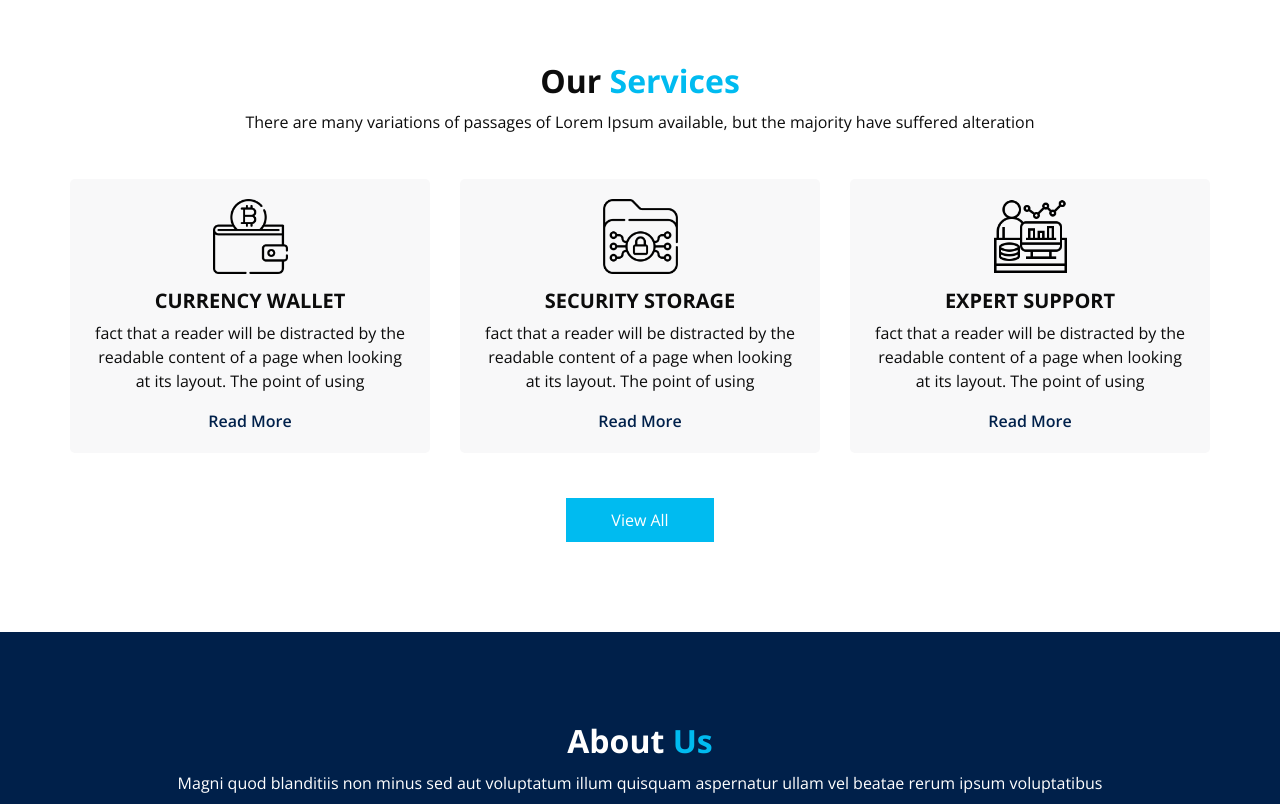
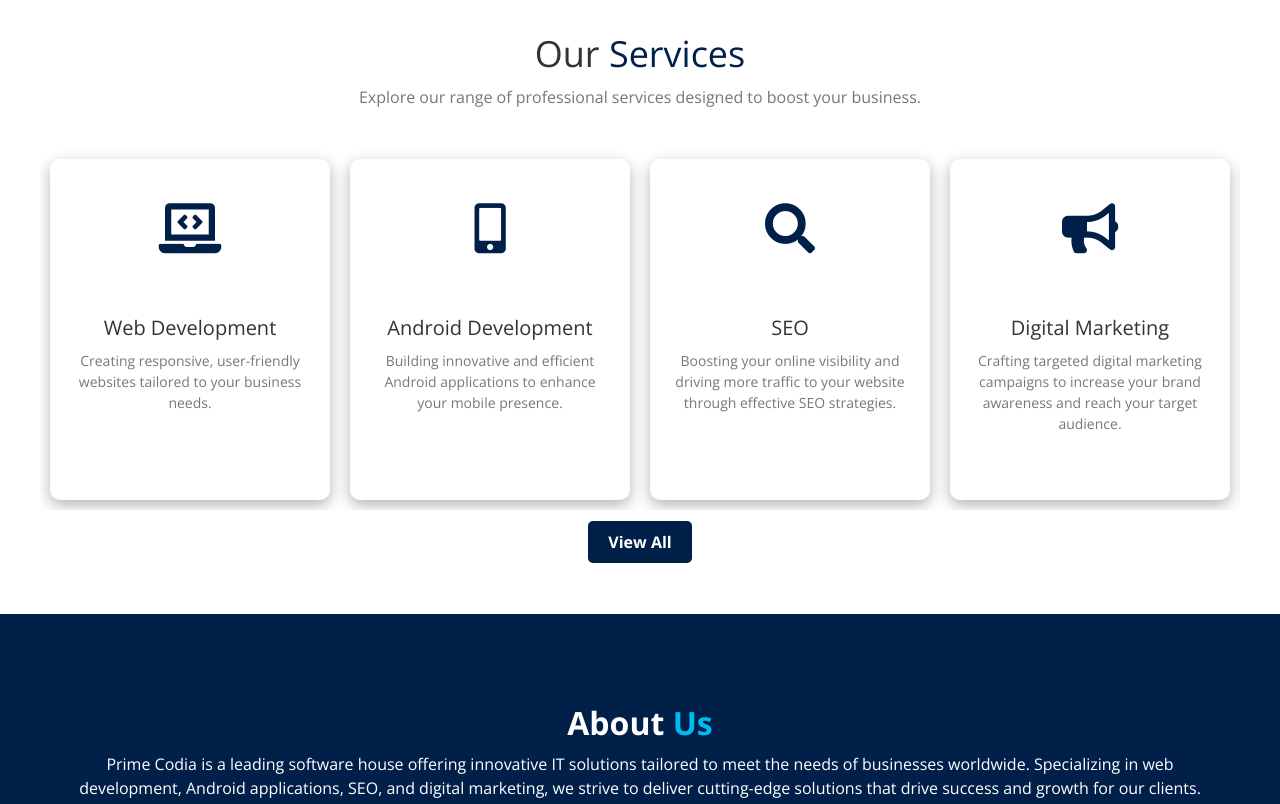
Before and after one commit to umerhere23/PrimeCodia, a plain HTML site: page index.html in a window 1280 px wide. Shown: the part 900-1704 px from the top of the page. Drawn offline with nearby package versions, Linux system fonts and the light colour scheme; some packages are replaced by stand-ins of ours.

Commit message:
Template Services

```diff
--- a/css/style.css
+++ b/css/style.css
@@ -928,3 +928,164 @@ a:focus {
   color: inherit;
 }
 /*# sourceMappingURL=style.css.map */
+.custom_padding {
+  padding:60px 0px;
+}
+
+.prime_service_container {
+  position: relative;
+}
+
+.prime_container {
+  max-width: 1200px;
+  margin: 0 auto;
+}
+
+.prime_heading_container {
+  text-align: center;
+  margin-bottom: 40px;
+}
+
+.prime_heading_container h2 {
+  font-size: 36px;
+  color: #333;
+}
+
+.prime_heading_container h2 span {
+  color:  #00204a;
+}
+
+.prime_heading_container p {
+  font-size: 16px;
+  color: #777;
+  margin-top: 10px;
+}
+
+.prime_service_slider_wrapper {
+  overflow: hidden;
+  position: relative;
+}
+
+.prime_service_slider {
+  display: flex;
+  transition: transform 1s ease;
+}
+
+.prime_box {
+  background: #fff;
+  border: 1px solid #ddd;
+  margin: 10px;
+  border-radius: 8px;
+  overflow: hidden;
+  box-shadow: 0 2px 8px rgba(0, 0, 0, 0.1);
+  text-align: center;
+  flex: 0 0 auto; /* Prevent boxes from shrinking */
+  width: calc(25% - 20px); /* Adjust width to fit 3 boxes in a row with margin */
+  box-sizing: border-box; /* Include border in width calculation */
+}
+
+.prime_icon-box {
+  padding: 30px;
+  font-size: 50px;
+  color: #00204a;
+}
+
+.prime_detail-box {
+  padding: 20px;
+}
+
+.prime_detail-box h5 {
+  font-size: 20px;
+  color: #333;
+  margin-bottom: 10px;
+}
+
+.prime_detail-box p {
+  font-size: 14px;
+  color: #777;
+  margin-bottom: 20px;
+}
+
+.prime_detail-box a {
+  color:  #00204a;
+  text-decoration: none;
+  font-weight: bold;
+}
+
+.prime_btn-box {
+  text-align: center;
+  margin-top: 20px;
+}
+
+.prime_btn-box a {
+  background:  #00204a;
+  color: #fff;
+  padding: 10px 20px;
+  border-radius: 5px;
+  text-decoration: none;
+  font-weight: bold;
+}
+
+@media (max-width: 768px) {
+  .prime_box {
+      width: calc(100% - 20px); /* Adjust width for responsive layout */
+  }
+}
+/* Keyframes for animating the cards */
+@keyframes slideInFromLeft {
+  0% {
+      transform: translateX(-100%);
+      opacity: 0;
+  }
+  100% {
+      transform: translateX(0);
+      opacity: 1;
+  }
+}
+
+@keyframes rotateCard {
+  0% {
+    transform: rotateY(0deg);
+  }
+  100% {
+    transform: rotateY(360deg);
+  }
+}
+
+.prime_box {
+  transition: transform 1s ease, opacity 0.5s ease;
+  transform-style: preserve-3d;
+  perspective: 1000px; /* Add perspective for 3D effect */
+  position: relative;
+  border: 2px solid transparent; /* Add a transparent border */
+  border-radius: 10px;
+  overflow: hidden; /* Hide overflow content */
+  box-shadow: 0 5px 15px rgba(0, 0, 0, 0.3); /* Add shadow effect */
+}
+
+.prime_box:hover {
+  animation: rotateCard 1s forwards, removeBlur 1s 1s forwards; /* Add removeBlur animation */
+  border: 2px solid #b0c9ff; /* Change border color on hover */
+  box-shadow: 0 10px 20px rgba(0, 0, 0, 0.5); /* Increase shadow on hover */
+  opacity: 0.8; /* Fade out slightly on hover */
+}
+
+@keyframes removeBlur {
+  0% {
+    filter: blur(3px); /* Add blur effect */
+  }
+  100% {
+    filter: blur(0); /* Remove blur effect after rotation */
+  }
+}
+
+.prime_icon-box,
+.prime_detail-box {
+  backface-visibility: hidden;
+}
+
+.prime_box:not(:hover) {
+  transition: transform 0.5s ease, opacity 0.5s ease;
+  transform: rotateY(0deg);
+  opacity: 1;
+}
--- a/index.html
+++ b/index.html
@@ -14,6 +14,7 @@
   <link rel="shortcut icon" href="images/favicon.png" type="">
 
   <title> PrimeCodia </title>
+  <link rel="stylesheet" href="https://cdnjs.cloudflare.com/ajax/libs/font-awesome/5.15.4/css/all.min.css">
 
   <!-- bootstrap core css -->
   <link rel="stylesheet" type="text/css" href="css/bootstrap.css" />
@@ -99,12 +100,11 @@
                 <div class="col-md-6 ">
                   <div class="detail-box">
                     <h1>
-                      Crypto <br>
-                      Currency
-                    </h1>
+
+ Innovative Web Development               </h1>
                     <p>
-                      Explicabo esse amet tempora quibusdam laudantium, laborum eaque magnam fugiat hic? Esse dicta aliquid error repudiandae earum suscipit fugiat molestias, veniam, vel architecto veritatis delectus repellat modi impedit sequi.
-                    </p>
+                      Experience cutting-edge web development tailored to your business needs.
+                      Our expert team ensures a seamless, user-friendly online presence.                    </p>
                     <div class="btn-box">
                       <a href="" class="btn1">
                         Read More
@@ -126,13 +126,11 @@
                 <div class="col-md-6 ">
                   <div class="detail-box">
                     <h1>
-                      Crypto <br>
-                      Currency
+                      Advanced Android Solutions
                     </h1>
                     <p>
-                      Explicabo esse amet tempora quibusdam laudantium, laborum eaque magnam fugiat hic? Esse dicta aliquid error repudiandae earum suscipit fugiat molestias, veniam, vel architecto veritatis delectus repellat modi impedit sequi.
-                    </p>
-                    <div class="btn-box">
+                      Stay ahead with our state-of-the-art Android applications.
+                      We bring your mobile ideas to life with innovation and efficiency.                    <div class="btn-box">
                       <a href="" class="btn1">
                         Read More
                       </a>
@@ -153,12 +151,11 @@
                 <div class="col-md-6 ">
                   <div class="detail-box">
                     <h1>
-                      Crypto <br>
-                      Currency
+                      Effective Digital Marketing
                     </h1>
                     <p>
-                      Explicabo esse amet tempora quibusdam laudantium, laborum eaque magnam fugiat hic? Esse dicta aliquid error repudiandae earum suscipit fugiat molestias, veniam, vel architecto veritatis delectus repellat modi impedit sequi.
-                    </p>
+                      Boost your online visibility with our comprehensive digital marketing strategies.
+                      Let us help you reach and engage your target audience effectively.                    </p>
                     <div class="btn-box">
                       <a href="" class="btn1">
                         Read More
@@ -189,71 +186,116 @@
 
   <!-- service section -->
 
-  <section class="service_section layout_padding">
-    <div class="service_container">
-      <div class="container ">
-        <div class="heading_container heading_center">
+  <section class="prime_service_section custom_padding">
+    <div class="prime_service_container">
+        <div class="prime_container">
+            <div class="prime_heading_container heading_center">
                 <h2>
                     Our <span>Services</span>
                 </h2>
                 <p>
-            There are many variations of passages of Lorem Ipsum available, but the majority have suffered alteration
+                    Explore our range of professional services designed to boost your business.
                 </p>
             </div>
-        <div class="row">
-          <div class="col-md-4 ">
-            <div class="box ">
-              <div class="img-box">
-                <img src="images/s1.png" alt="">
+            <div class="prime_service_slider_wrapper">
+                <div class="prime_service_slider">
+                    <div class="prime_box">
+                        <div class="prime_icon-box">
+                            <i class="fas fa-laptop-code"></i>
                         </div>
-              <div class="detail-box">
-                <h5>
-                  Currency Wallet
-                </h5>
+                        <div class="prime_detail-box">
+                            <h5>Web Development</h5>
                             <p>
-                  fact that a reader will be distracted by the readable content of a page when looking at its layout.
-                  The
-                  point of using
+                                Creating responsive, user-friendly websites tailored to your business needs.
+                            </p>
+
+                        </div>
+                    </div>
+                    <div class="prime_box">
+                        <div class="prime_icon-box">
+                            <i class="fas fa-mobile-alt"></i>
+                        </div>
+                        <div class="prime_detail-box">
+                            <h5>Android Development</h5>
+                            <p>
+                                Building innovative and efficient Android applications to enhance your mobile presence.
+                            </p>
+
+                        </div>
+                    </div>
+                    <div class="prime_box">
+                        <div class="prime_icon-box">
+                            <i class="fas fa-search"></i>
+                        </div>
+                        <div class="prime_detail-box">
+                            <h5>SEO</h5>
+                            <p>
+                                Boosting your online visibility and driving more traffic to your website through effective SEO strategies.
+                            </p>
+
+                        </div>
+                    </div>
+                    <div class="prime_box">
+                        <div class="prime_icon-box">
+                            <i class="fas fa-bullhorn"></i>
+                        </div>
+                        <div class="prime_detail-box">
+                            <h5>Digital Marketing</h5>
+                            <p>
+                                Crafting targeted digital marketing campaigns to increase your brand awareness and reach your target audience.
+                            </p>
+
+                        </div>
+                    </div>
+                    <!-- Repeat the boxes for continuous scrolling -->
+                    <div class="prime_box">
+                        <div class="prime_icon-box">
+                            <i class="fas fa-laptop-code"></i>
+                        </div>
+                        <div class="prime_detail-box">
+                            <h5>Web Development</h5>
+                            <p>
+                                Creating responsive, user-friendly websites tailored to your business needs.
+                            </p>
+
+                        </div>
+                    </div>
+                    <div class="prime_box">
+                        <div class="prime_icon-box">
+                            <i class="fas fa-mobile-alt"></i>
+                        </div>
+                        <div class="prime_detail-box">
+                            <h5>Android Development</h5>
+                            <p>
+                                Building innovative and efficient Android applications to enhance your mobile presence.
                             </p>
                             <a href="">
                                 Read More
                             </a>
                         </div>
                     </div>
+                    <div class="prime_box">
+                        <div class="prime_icon-box">
+                            <i class="fas fa-search"></i>
                         </div>
-          <div class="col-md-4 ">
-            <div class="box ">
-              <div class="img-box">
-                <img src="images/s2.png" alt="">
-              </div>
-              <div class="detail-box">
-                <h5>
-                  Security Storage
-                </h5>
+                        <div class="prime_detail-box">
+                            <h5>SEO</h5>
                             <p>
-                  fact that a reader will be distracted by the readable content of a page when looking at its layout.
-                  The
-                  point of using
+                                Boosting your online visibility and driving more traffic to your website through effective SEO strategies.
                             </p>
                             <a href="">
                                 Read More
                             </a>
                         </div>
                     </div>
+                    <div class="prime_box">
+                        <div class="prime_icon-box">
+                            <i class="fas fa-bullhorn"></i>
                         </div>
-          <div class="col-md-4 ">
-            <div class="box ">
-              <div class="img-box">
-                <img src="images/s3.png" alt="">
-              </div>
-              <div class="detail-box">
-                <h5>
-                  Expert Support
-                </h5>
+                        <div class="prime_detail-box">
+                            <h5>Digital Marketing</h5>
                             <p>
-                  fact that a reader will be distracted by the readable content of a page when looking at its layout.
-                  The
-                  point of using
+                                Crafting targeted digital marketing campaigns to increase your brand awareness and reach your target audience.
                             </p>
                             <a href="">
                                 Read More
@@ -262,7 +304,7 @@
                     </div>
                 </div>
             </div>
-        <div class="btn-box">
+            <div class="prime_btn-box">
                 <a href="">
                     View All
                 </a>
@@ -270,6 +312,7 @@
         </div>
     </div>
 </section>
+
 
   <!-- end service section -->
 
@@ -283,7 +326,8 @@
           About <span>Us</span>
         </h2>
         <p>
-          Magni quod blanditiis non minus sed aut voluptatum illum quisquam aspernatur ullam vel beatae rerum ipsum voluptatibus
+          Prime Codia is a leading software house offering innovative IT solutions tailored to meet the needs of businesses worldwide. Specializing in web development, Android applications, SEO, and digital marketing, we strive to deliver cutting-edge solutions that drive success and growth for our clients.
+
         </p>
       </div>
       <div class="row">
@@ -298,17 +342,18 @@
               We Are PrimeCodia
             </h3>
             <p>
-              There are many variations of passages of Lorem Ipsum available, but the majority have suffered alteration
-              in some form, by injected humour, or randomised words which don't look even slightly believable. If you
-              are going to use a passage of Lorem Ipsum, you need to be sure there isn't anything embarrassing hidden in
-              the middle of text. All
+              With a team of skilled professionals, Prime Codia combines creativity and expertise to deliver high-quality software solutions that meet the unique requirements of each client. As a trusted partner, we are committed to delivering excellence and exceeding expectations, making us the preferred choice for businesses looking to enhance their online presence and achieve their goals.
+
+
+
+
+
+
+
             </p>
-            <p>
-              Molestiae odio earum non qui cumque provident voluptates, repellendus exercitationem, possimus at iste corrupti officiis unde alias eius ducimus reiciendis soluta eveniet. Nobis ullam ab omnis quasi expedita.
-            </p>
+
             <a href="">
-              Read More
-            </a>
+Contact Us            </a>
           </div>
         </div>
       </div>
@@ -323,69 +368,65 @@
     <div class="container">
       <div class="heading_container heading_center">
         <h2>
-          Why Choose <span>Us</span>
+          Why Choose <span>PrimeCodia</span>
         </h2>
       </div>
       <div class="why_container">
         <div class="box">
           <div class="img-box">
-            <img src="images/w1.png" alt="">
+            <i class="fas fa-globe"></i>
           </div>
           <div class="detail-box">
             <h5>
-              Expert Management
+              Global Reach
             </h5>
             <p>
-              Incidunt odit rerum tenetur alias architecto asperiores omnis cumque doloribus aperiam numquam! Eligendi corrupti, molestias laborum dolores quod nisi vitae voluptate ipsa? In tempore voluptate ducimus officia id, aspernatur nihil.
-              Tempore laborum nesciunt ut veniam, nemo officia ullam repudiandae repellat veritatis unde reiciendis possimus animi autem natus
+              PrimeCodia provides IT solutions that cater to a global audience, ensuring that your business reaches new heights across international markets. We understand the importance of expanding your reach and offer strategies that resonate with diverse audiences worldwide.
             </p>
           </div>
         </div>
         <div class="box">
           <div class="img-box">
-            <img src="images/w2.png" alt="">
+            <i class="fas fa-cogs"></i>
           </div>
           <div class="detail-box">
             <h5>
-              Secure Investment
+              Cutting-Edge Technology
             </h5>
             <p>
-              Incidunt odit rerum tenetur alias architecto asperiores omnis cumque doloribus aperiam numquam! Eligendi corrupti, molestias laborum dolores quod nisi vitae voluptate ipsa? In tempore voluptate ducimus officia id, aspernatur nihil.
-              Tempore laborum nesciunt ut veniam, nemo officia ullam repudiandae repellat veritatis unde reiciendis possimus animi autem natus
+              We stay updated with the latest trends in technology to offer you innovative solutions that meet the demands of the modern digital world. Our team of experts is proficient in utilizing cutting-edge tools and technologies to develop solutions that are ahead of the curve.
             </p>
           </div>
         </div>
         <div class="box">
           <div class="img-box">
-            <img src="images/w3.png" alt="">
+            <i class="fas fa-briefcase"></i>
           </div>
           <div class="detail-box">
             <h5>
-              Instant Trading
+              Business Integration
             </h5>
             <p>
-              Incidunt odit rerum tenetur alias architecto asperiores omnis cumque doloribus aperiam numquam! Eligendi corrupti, molestias laborum dolores quod nisi vitae voluptate ipsa? In tempore voluptate ducimus officia id, aspernatur nihil.
-              Tempore laborum nesciunt ut veniam, nemo officia ullam repudiandae repellat veritatis unde reiciendis possimus animi autem natus
+              PrimeCodia integrates seamlessly with your business, understanding your goals and objectives to deliver tailored IT solutions. We ensure that our solutions align with your business processes, enhancing efficiency and productivity across your organization.
             </p>
           </div>
         </div>
         <div class="box">
           <div class="img-box">
-            <img src="images/w4.png" alt="">
+            <i class="fas fa-balance-scale"></i>
           </div>
           <div class="detail-box">
             <h5>
-              Happy Customers
+              Value for Money
             </h5>
             <p>
-              Incidunt odit rerum tenetur alias architecto asperiores omnis cumque doloribus aperiam numquam! Eligendi corrupti, molestias laborum dolores quod nisi vitae voluptate ipsa? In tempore voluptate ducimus officia id, aspernatur nihil.
-              Tempore laborum nesciunt ut veniam, nemo officia ullam repudiandae repellat veritatis unde reiciendis possimus animi autem natus
+              We offer cost-effective IT solutions that provide value for money, ensuring that you get the best ROI for your investments. Our pricing models are transparent and competitive, allowing you to maximize the benefits of our services within your budget constraints.
             </p>
           </div>
         </div>
       </div>
       <div class="btn-box">
-        <a href="">
+        <a href="#">
           Read More
         </a>
       </div>
```
Lines whose indentation alone changed are shown as unchanged.
